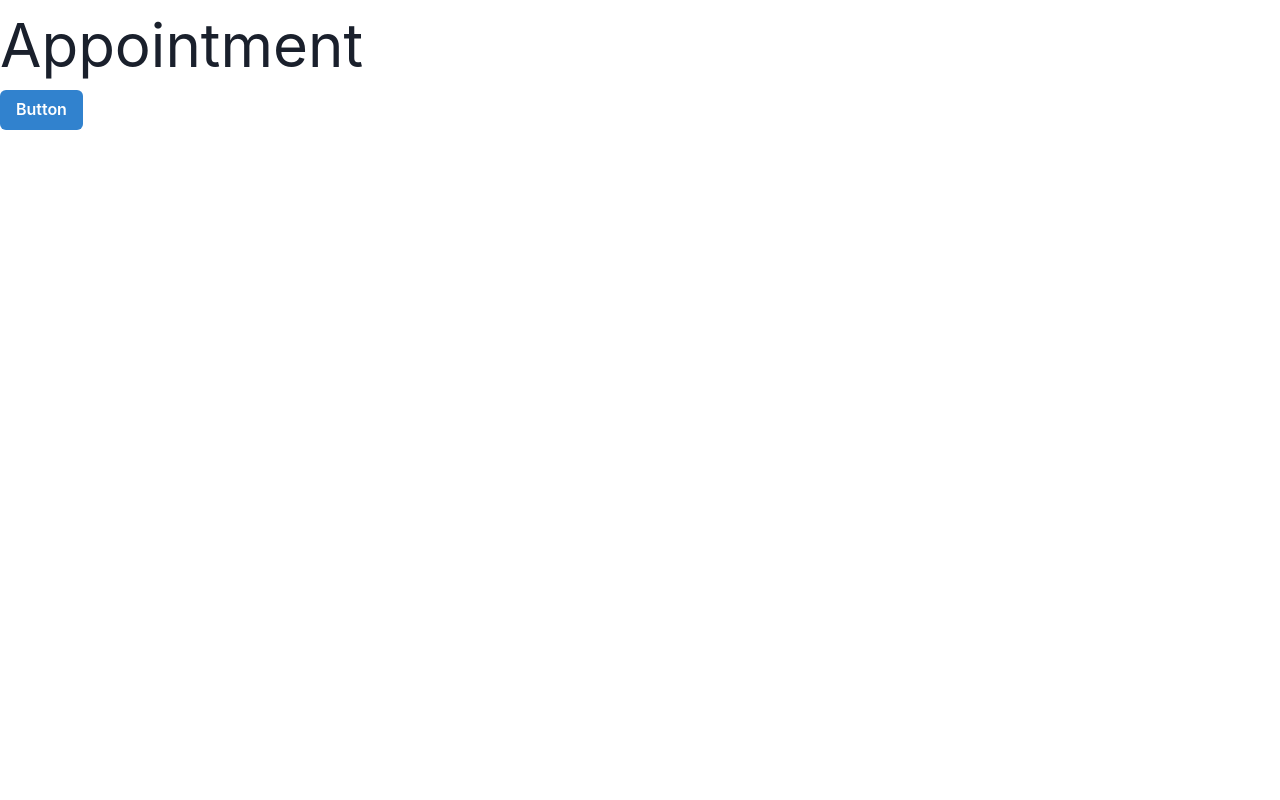
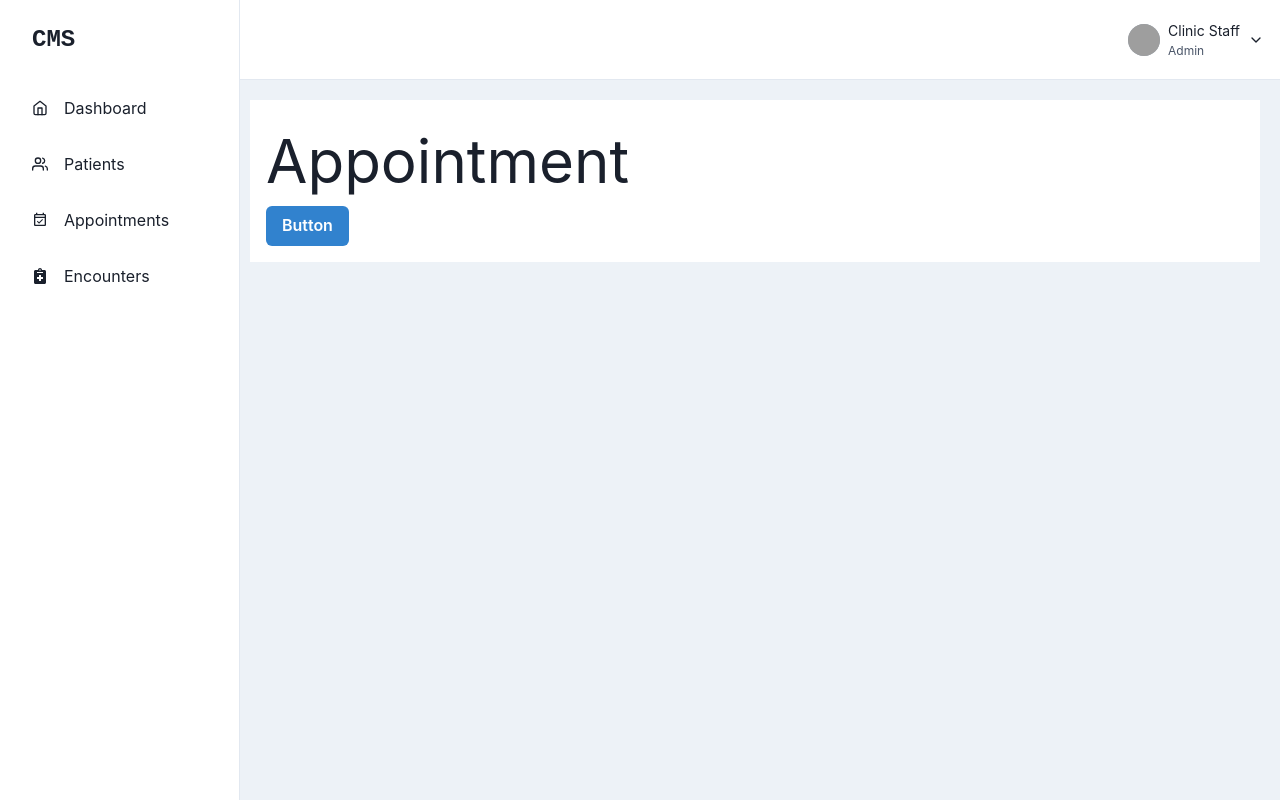
Before and after one commit to FIT3162-Team-Project-35/clinic-management-system-fe, a React (Vite) app: page /appointment in a window 1280 px wide. Built offline with nearby package versions, Linux system fonts and the light colour scheme; grey boxes are pictures that could not be loaded.

Commit message:
add link to sidebar nav item

```diff
--- a/src/components/SideBar.tsx
+++ b/src/components/SideBar.tsx
@@ -28,16 +28,18 @@ import { MdOutlineEventAvailable } from "react-icons/md";
 import { FaNotesMedical } from "react-icons/fa";
 import { IconType } from "react-icons";
 import { ReactText } from "react";
+import {NavLink as RouterLink} from "react-router-dom";
 
 interface LinkItemProps {
   name: string;
   icon: IconType;
+  href: string;
 }
 const LinkItems: Array<LinkItemProps> = [
-  { name: "Dashboard", icon: FiHome },
-  { name: "Patients", icon: FiUsers },
-  { name: "Appointments", icon: MdOutlineEventAvailable },
-  { name: "Encounters", icon: FaNotesMedical },
+  { name: "Dashboard", icon: FiHome , href: "/Home"},
+  { name: "Patients", icon: FiUsers, href: "/patients" },
+  { name: "Appointments", icon: MdOutlineEventAvailable, href: "/Appointments" },
+  { name: "Encounters", icon: FaNotesMedical, href: "/Encounters" },
 ];
 
 export default function SidebarWithHeader({
@@ -92,12 +94,12 @@ const SidebarContent = ({ onClose, ...rest }: SidebarProps) => {
     >
       <Flex h="20" alignItems="center" mx="8" justifyContent="space-between">
         <Text fontSize="2xl" fontFamily="monospace" fontWeight="bold">
-          Group MSC 9
+          CMS
         </Text>
         <CloseButton display={{ base: "flex", md: "none" }} onClick={onClose} />
       </Flex>
       {LinkItems.map((link) => (
-        <NavItem key={link.name} icon={link.icon}>
+        <NavItem key={link.name} icon={link.icon} href={link.href}>
           {link.name}
         </NavItem>
       ))}
@@ -107,12 +109,14 @@ const SidebarContent = ({ onClose, ...rest }: SidebarProps) => {
 
 interface NavItemProps extends FlexProps {
   icon: IconType;
+  href: string;
   children: ReactText;
 }
-const NavItem = ({ icon, children, ...rest }: NavItemProps) => {
+const NavItem = ({ icon, href, children, ...rest }: NavItemProps) => {
   return (
     <Link
-      href="#"
+      as={RouterLink}
+      to={href}
       style={{ textDecoration: "none" }}
       _focus={{ boxShadow: "none" }}
     >
--- a/src/pages/Appointments.tsx
+++ b/src/pages/Appointments.tsx
@@ -1,7 +1,9 @@
 import { Text, Stack, Button } from "@chakra-ui/react";
+import SideBar from "../components/SideBar";
 
 function Appointments() {
   return (
+    <SideBar>
       <div>
         <Text fontSize="6xl">Appointment</Text>
         <Text fontSize="5xl"></Text>
@@ -15,6 +17,7 @@ function Appointments() {
         <Text fontSize="sm">(sm) In love with React & Next</Text>
         <Text fontSize="xs">(xs) In love with React & Next</Text> */}
       </div>
+    </SideBar>
   );
 }
 
--- /dev/null
+++ b/src/pages/Patients.tsx
@@ -0,0 +1,13 @@
+import { Text } from "@chakra-ui/react";
+import PatientTable from "../components/PatientTable";
+
+function Patients() {
+    return (
+      <div>
+        <Text fontSize="6xl">Patients Table</Text>
+        <PatientTable></PatientTable>
+      </div>
+    );
+  }
+
+  export default Patients;
--- a/src/routes.tsx
+++ b/src/routes.tsx
@@ -2,6 +2,7 @@ import { Routes, Route } from "react-router-dom";
 import Appointments from "./pages/Appointments";
 import Homepage from "./pages/Home";
 import Login from "./pages/Login";
+import Patients from "./pages/Patients"
 
 const ApplicationRoute = () => {
   return (
@@ -9,6 +10,7 @@ const ApplicationRoute = () => {
       <Route path="/home" element={<Homepage />} />
       <Route path="/appointment" element={<Appointments />} />
       <Route path="/login" element={<Login />} />
+      <Route path="/patients" element={<Patients />} />
     </Routes>
   );
 };
```
Also changed, not shown: src/pages/Home.tsx (+0 -8 lines). Lines whose indentation alone changed are shown as unchanged.
